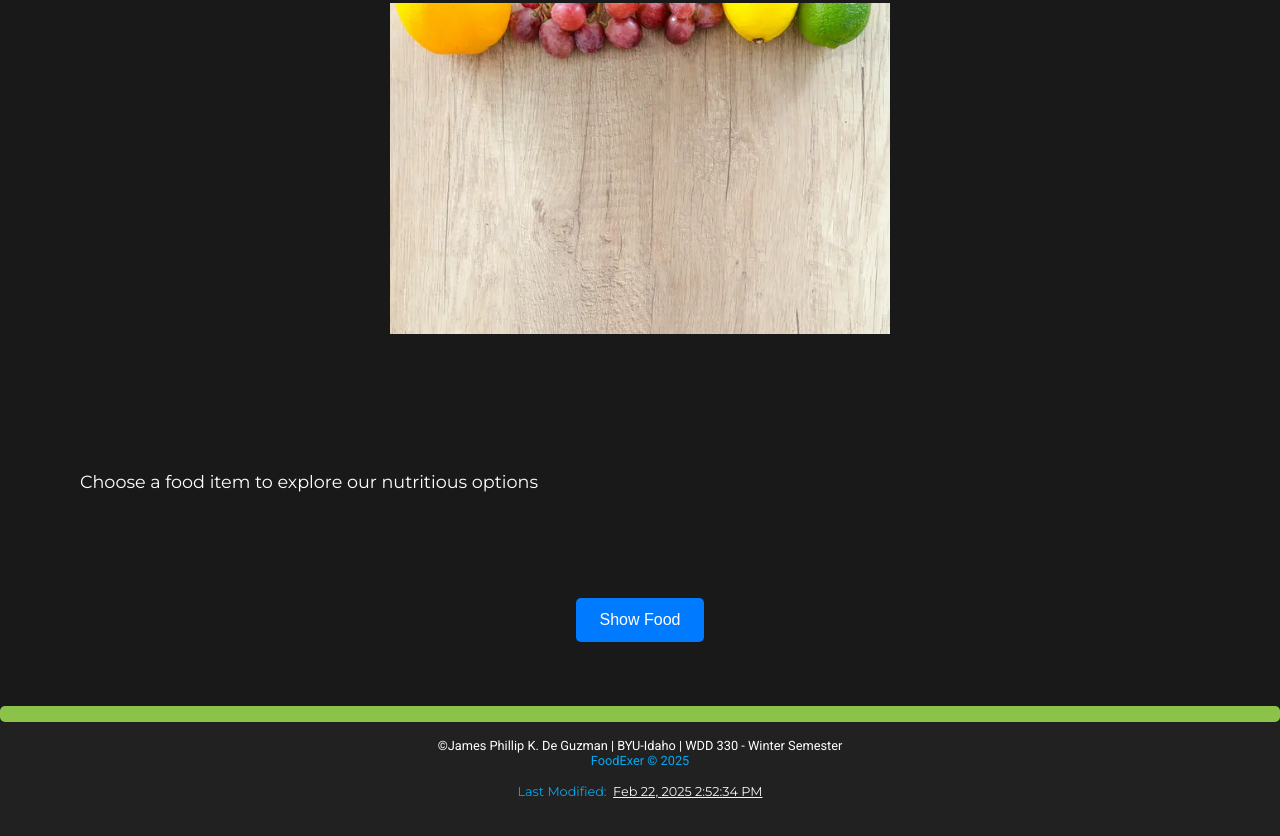
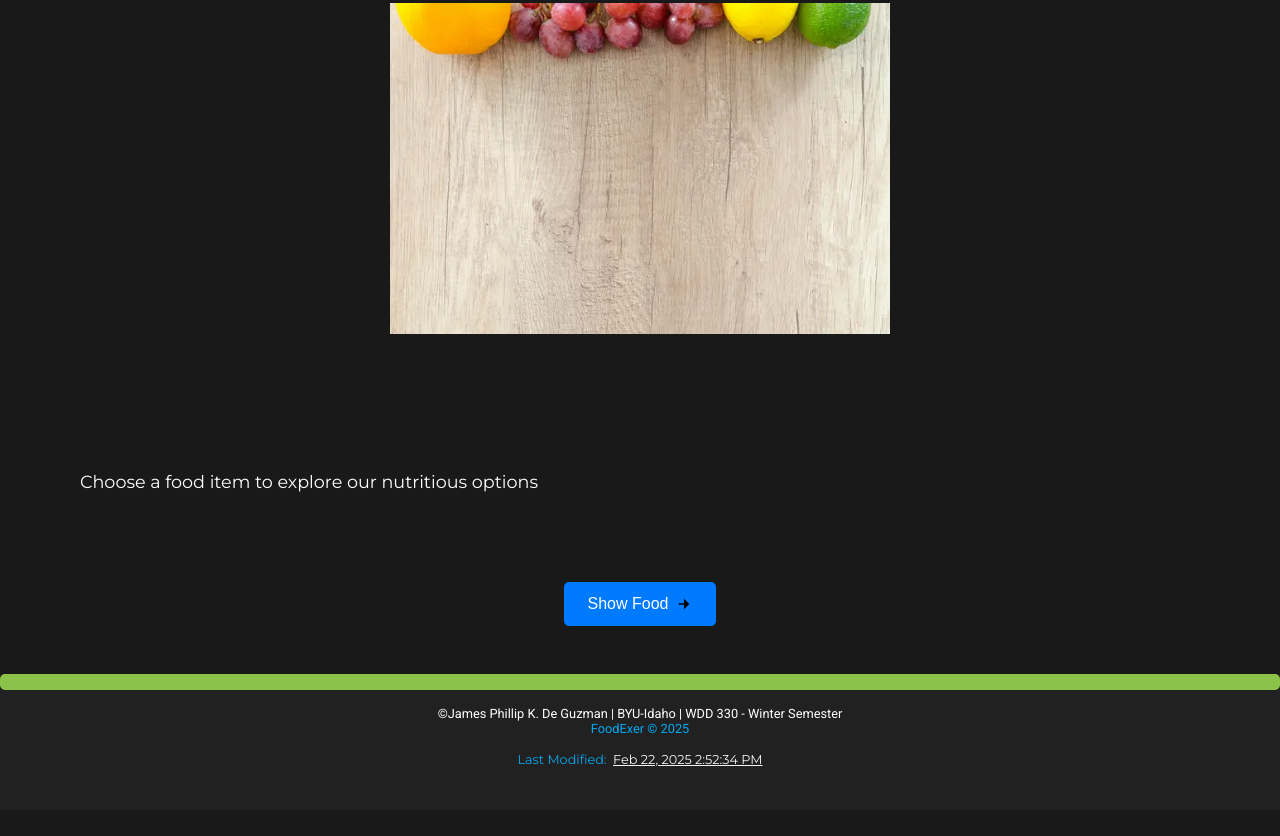
Before and after one commit to jamesphillipdeguzman/foodexer, a website built with Vite: page src/pages/food.html in a window 1280 px wide. Shown: the part 559-1395 px from the top of the page. After the commit the page ends 1369 px from the top, so only its background shows below. Built offline with nearby package versions, Linux system fonts and the light colour scheme.

Commit message:
Improved buttons by adding an arrow animation

```diff
--- a/src/css/base.css
+++ b/src/css/base.css
@@ -456,7 +456,7 @@ body {
   font-size: 2rem;
   padding: 0.2rem 2vw;
   position: absolute;
-  left: 0.2rem;
+  left: 1rem;
   top: 15px;
   text-align: right;
 }
@@ -471,6 +471,7 @@ body {
 
   /* Close icon */
 }
+
 
 /* HERO Styles */
 
--- a/src/css/food.css
+++ b/src/css/food.css
@@ -51,11 +51,44 @@
 }
 
 .food-button {
-  margin-bottom: 2rem;
-  height: 44px;
-  margin: 1rem;
-  padding: 1rem;
+  display: flex;
+  /* Use flexbox layout */
+  align-items: center;
+  /* Vertically center the items */
+  justify-content: center;
+  /* Horizontally center the content */
+  padding: 10px 20px;
+  /* Add padding around the button */
+  background-color: #007bff;
+  /* Example background color */
+  color: white;
+  /* Text color */
+  border: none;
+  /* Remove the border */
   border-radius: 5px;
+  /* Optional rounded corners */
+  font-size: 16px;
+  /* Button text font size */
+  cursor: pointer;
+  /* Pointer cursor on hover */
+}
+
+/* BUTTON arrow style */
+.food-button .arrow-right-fill {
+  margin-left: 8px;
+  /* Add space between the text and the arrow */
+  width: 16px;
+  /* Set a size for the arrow */
+  height: 16px;
+  /* Set a size for the arrow */
+  transition: transform 0.3s ease;
+  /* Optional: smooth hover animation */
+}
+
+/* Optional: hover effect */
+.food-button:hover .arrow-right-fill {
+  transform: translateX(3px);
+  /* Add a small movement on hover */
 }
 
 /* Dynamic RECIPE Modal */
--- a/src/js/foodList.js
+++ b/src/js/foodList.js
@@ -161,7 +161,7 @@ fetchFoodBtn.addEventListener("click", () => {
 
   // Check whether foodLocal or foodAPI is available from local storage. Also, check for isLocalJson value.
   if (getLocalStorage("foodLocal") && isLocalJson === true) {
-    fetchFoodBtn.textContent = "Show foodLocal";
+    // fetchFoodBtn.textContent = "Show foodLocal";
     foodData = getLocalStorage("foodLocal");
     isFoodDataFetched = true;
   } else if (!getLocalStorage("foodLocal")) {
@@ -170,7 +170,7 @@ fetchFoodBtn.addEventListener("click", () => {
   }
 
   if (getLocalStorage("foodAPI") && isLocalJson === false) {
-    fetchFoodBtn.textContent = "Show foodAPI";
+    // fetchFoodBtn.textContent = "Show foodAPI";
     foodAPI = getLocalStorage("foodAPI");
     isFoodDataFetched = true;
   } else if (!getLocalStorage("foodAPI")) {
--- a/src/js/utils.mjs
+++ b/src/js/utils.mjs
@@ -106,7 +106,7 @@ export function checkIsLocalJsonState() {
     // If the value exists, use it; otherwise, default to true
     if (storedIsLocalJson === null || storedIsLocalJson === undefined) {
 
-        isLocalJson = true;
+        isLocalJson = false; // Default to false
         setLocalStorage("isLocalJson", isLocalJson);
     }
     // Update display with status of isLocalJson
--- a/src/pages/food.html
+++ b/src/pages/food.html
@@ -70,7 +70,8 @@
         Choose a food item to explore our nutritious options
       </p>
       <div class="food-box">
-        <button id="fetchFood" class="food-button">Show Food</button>
+        <button id="fetchFood" class="food-button">Show Food<img class="arrow-right-fill"
+            src="/assets/icons/arrow-right-fill.svg" alt="arrow-right-fill"></button>
         <span id="foodPrompt" class="food-prompt"></span>
         <span class="fetched-data"></span>
       </div>
```
Also changed, not shown: src/css/exercise.css (+31 -6 lines), src/pages/exercise.html (+3 -1 lines), src/public/assets/icons/arrow-right-fill.svg (added).
